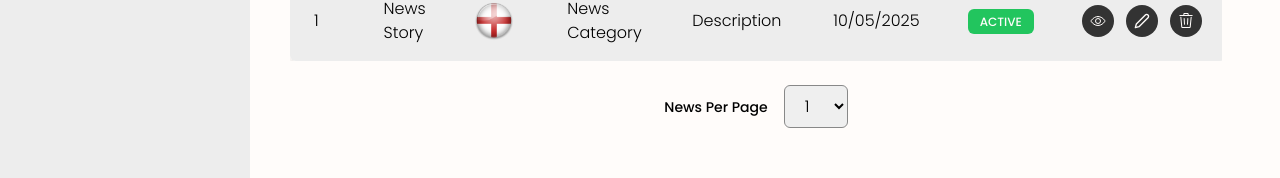
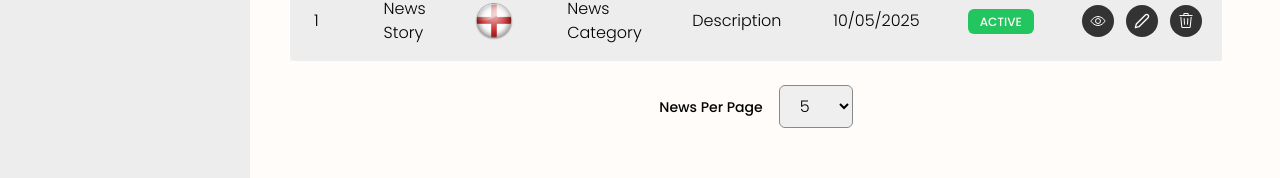
Before and after one commit to Nimira43/World-News, a React (Vite) app in the folder client/: page /dashboard/news in a window 1280 px wide. Shown: the part 483-661 px from the top of the page. Built offline with nearby package versions, Linux system fonts and the light colour scheme.

Commit message:
Updated option values.

```diff
--- a/client/src/dashboard/components/NewsContent.jsx
+++ b/client/src/dashboard/components/NewsContent.jsx
@@ -78,10 +78,10 @@ const NewsContent = () => {
             id="category"
             className='px-4 py-2 rounded-md border border-grey-medium focus:border-grey-dark'
           >
-            <option value="1">1</option>
-            <option value="2">2</option>
-            <option value="3">3</option>
-            <option value="4">4</option>
+            <option value="5">5</option>
+            <option value="10">10</option>
+            <option value="15">15</option>
+            <option value="20">20</option>
           </select>
         </div>
       </div>
```
